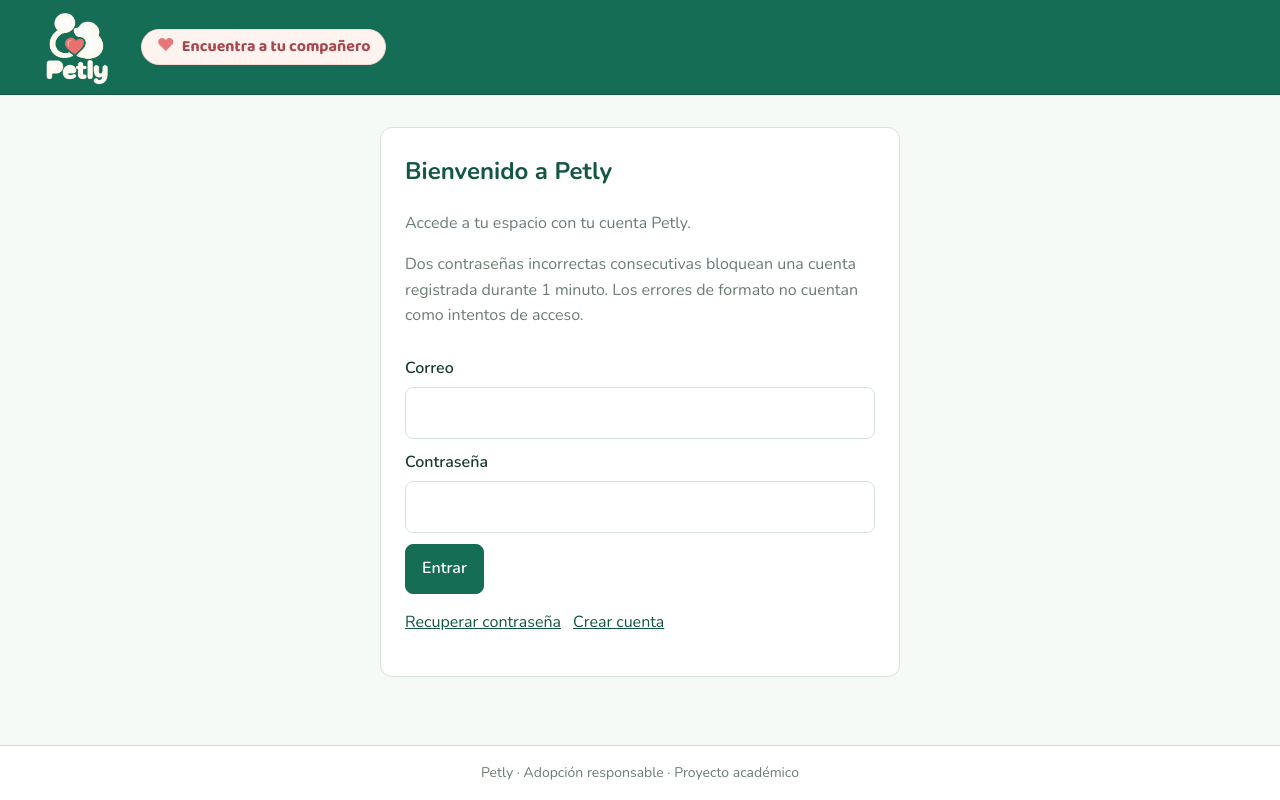
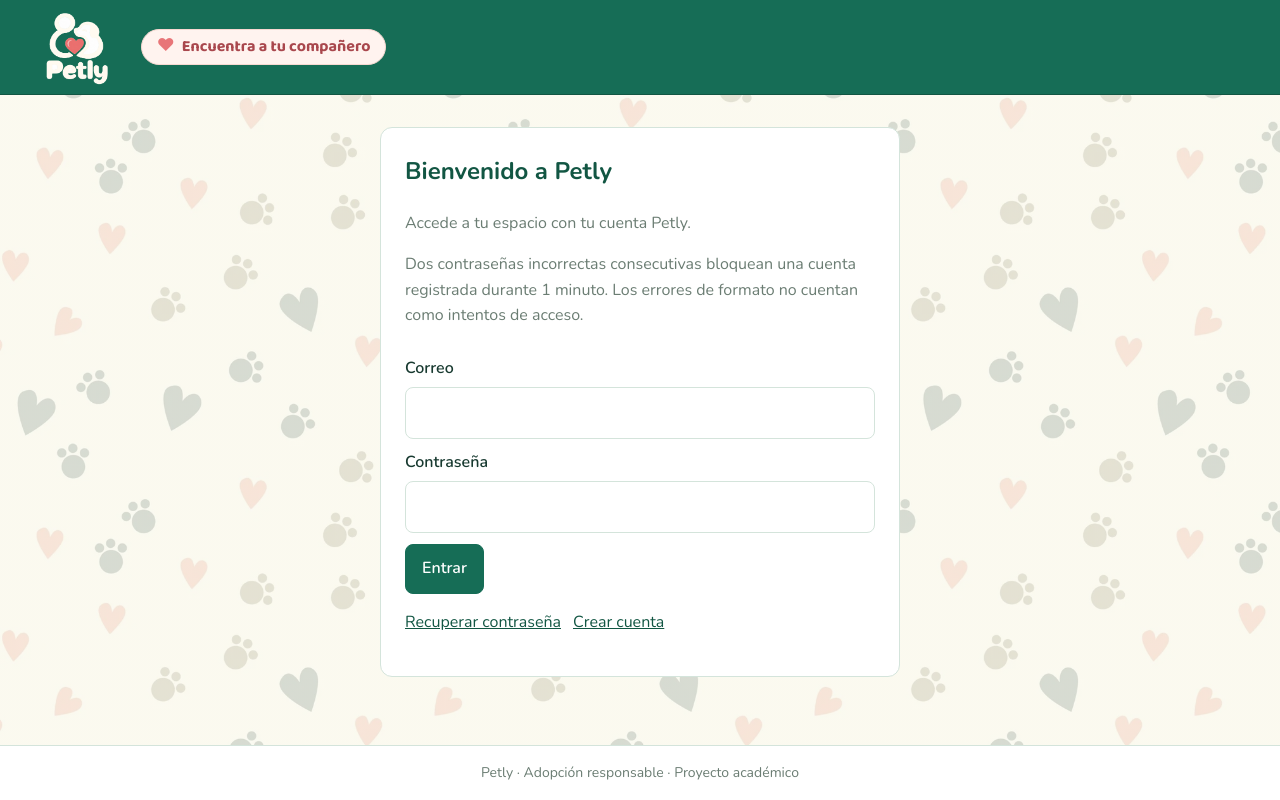
Before and after one commit to Programer-DMeli/Petly_Proyect, a React (Vite) app in the folder web/: page /acceso in a window 1280 px wide. Built offline with nearby package versions, Linux system fonts and the light colour scheme; no server answers.

Commit message:
Extiende el fondo de patitas a todas las pantallas
Mueve el patrón de patitas al contenedor global para que también aparezca en acceso, registro y pantallas internas. Mantiene los paneles de formularios blancos para conservar una lectura clara.

```diff
--- a/web/src/styles/styles.css
+++ b/web/src/styles/styles.css
@@ -45,6 +45,13 @@ body {
   min-height: 100vh;
   display: flex;
   flex-direction: column;
+  background-color: #faf9f0;
+  background-image:
+    linear-gradient(rgba(250, 249, 240, 0.72), rgba(250, 249, 240, 0.72)),
+    url('/images/portada-pattern.webp');
+  background-repeat: no-repeat, repeat;
+  background-position: center, top left;
+  background-size: auto, 760px auto;
 }
 
 .app__header {
@@ -253,16 +260,6 @@ body {
   object-fit: contain;
   object-position: bottom right;
   mix-blend-mode: lighten;
-}
-
-.app--landing {
-  background-color: #faf9f0;
-  background-image:
-    linear-gradient(rgba(250, 249, 240, 0.72), rgba(250, 249, 240, 0.72)),
-    url('/images/portada-pattern.webp');
-  background-repeat: no-repeat, repeat;
-  background-position: center, top left;
-  background-size: auto, 760px auto;
 }
 
 .app--landing .app__logo img {
```
